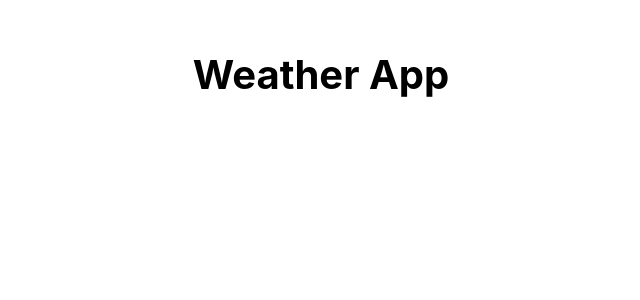
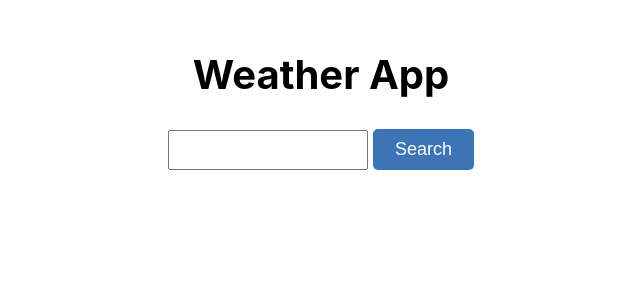
Before and after one commit to yukijina/react-weather-homework-wk6, a React (Create React App) app: page / in a window 1280 px wide. Shown: the top 300 px of the page, without its empty margins (319-959 px from the left). Built offline with nearby package versions, Linux system fonts and the light colour scheme.

Commit message:
created form and imported axios to fetch data via api

```diff
--- a/package.json
+++ b/package.json
@@ -7,6 +7,7 @@
     "@testing-library/jest-dom": "^6.6.3",
     "@testing-library/react": "^16.3.0",
     "@testing-library/user-event": "^13.5.0",
+    "axios": "^1.10.0",
     "react": "^19.1.0",
     "react-dom": "^19.1.0",
     "react-scripts": "5.0.1",
--- a/src/App.css
+++ b/src/App.css
@@ -1,6 +1,5 @@
 .App {
-  margin-top: 5rem;
-  margin-bottom: 3rem;
+  margin: 5rem auto;
 }
 
 .App-heading-1 {
--- a/src/App.js
+++ b/src/App.js
@@ -1,10 +1,12 @@
 import './App.css';
+import Form from './Form';
 
 function App() {
   return (
     <div className='App'>
       <header className='App-header'>
         <h1 className='App-heading-1'>Weather App</h1>
+        <Form />
       </header>
     </div>
   );
--- /dev/null
+++ b/src/Form.css
@@ -0,0 +1,23 @@
+.Form {
+  text-align: center;
+  margin-top: 3rem;
+}
+
+.Form input {
+  font-size: 1.8rem;
+}
+
+.Form-textbox {
+  padding: 0.5rem;
+  width: 20rem;
+  height: 4rem;
+  margin-right: 0.5rem;
+}
+
+.Form-search {
+  padding: 1rem 1.2em;
+  border: none;
+  background-color: #3d74b6;
+  color: #fdfdfd;
+  border-radius: 5px;
+}
--- /dev/null
+++ b/src/Form.js
@@ -0,0 +1,42 @@
+import React, { useState } from 'react';
+import './Form.css';
+import axios from 'axios';
+
+export default function Form() {
+  const [city, setCity] = useState('New York');
+  const [data, setData] = useState({});
+
+  function showWeather(response) {
+    const dt = response.data;
+    setData({
+      city: dt.city,
+      condition: dt.condition.description,
+      icon: dt.condition.icon_url,
+      country: dt.country,
+      temperature: dt.temperature.current,
+      humidity: dt.temperature.humidity,
+      time: dt.time,
+      wind: dt.wind.speed,
+    });
+    console.log(data);
+  }
+
+  function handleChange(event) {
+    event.preventDefault();
+    setCity(event.target.value);
+  }
+
+  function handleSubmit(event) {
+    event.preventDefault();
+    const apiKey = '2f5896dd4cc0cdo340203tba4fba205f';
+    const url = `https://api.shecodes.io/weather/v1/current?query=${city}&key=${apiKey}`;
+    axios.get(url).then(showWeather);
+  }
+
+  return (
+    <form className='Form' onSubmit={handleSubmit}>
+      <input type='text' className='Form-textbox' onChange={handleChange} />
+      <input type='submit' value='Search' className='Form-search' />
+    </form>
+  );
+}
```
Also changed, not shown: 1 other file (tests, documents, lock files or other folders).
